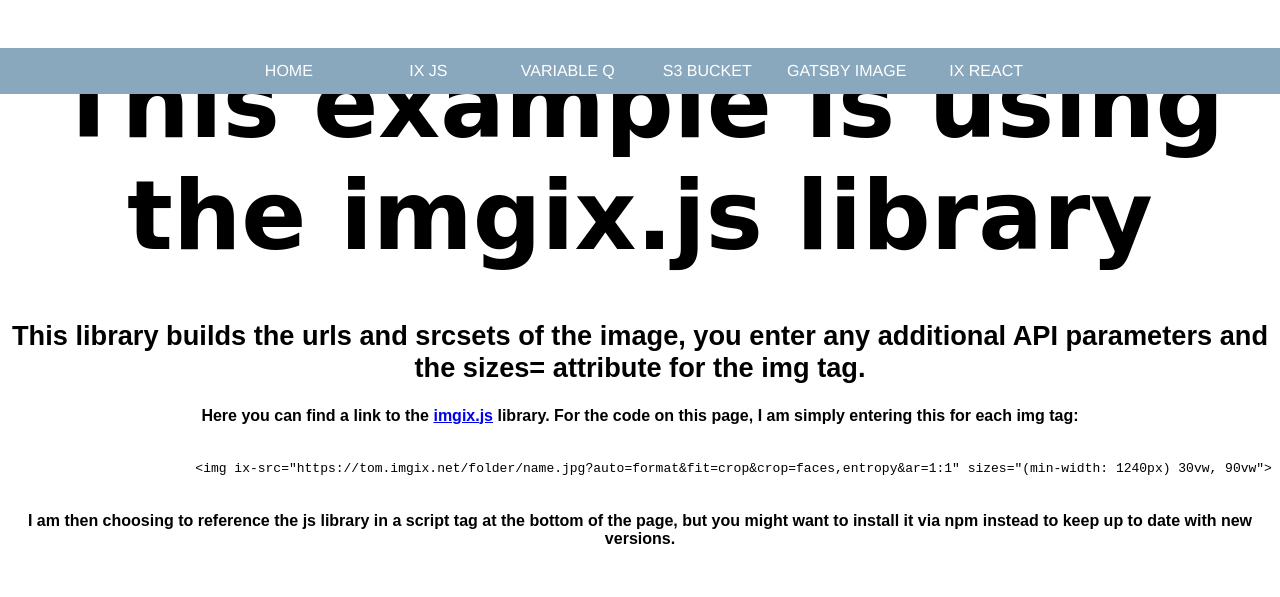
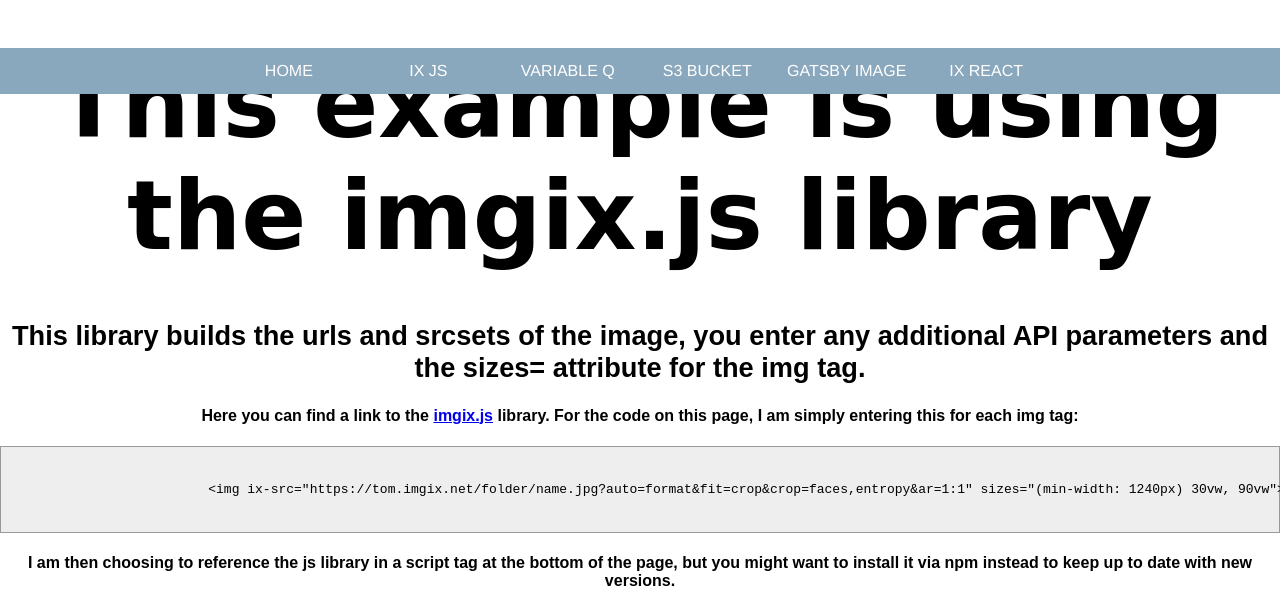
Before and after one commit to daletom/xigmi-js, a plain HTML site: page index.html in a window 1280 px wide. Shown: the top 597 px of the page. Drawn offline with Linux system fonts and the light colour scheme; some packages are replaced by stand-ins of ours.

Commit message:
Update index.html

```diff
--- a/index.html
+++ b/index.html
@@ -43,12 +43,12 @@
 			font-size: 1.7em;
 		}
 
-		pre code {
-  background-color: #eee;
-  border: 1px solid #999;
-  display: block;
-  padding: 20px;
-}
+		pre {
+  		background-color: #eee;
+  		border: 1px solid #999;
+  		display: block;
+  		padding: 20px;
+		}
 
 		img {
 			padding: 1em;
```
